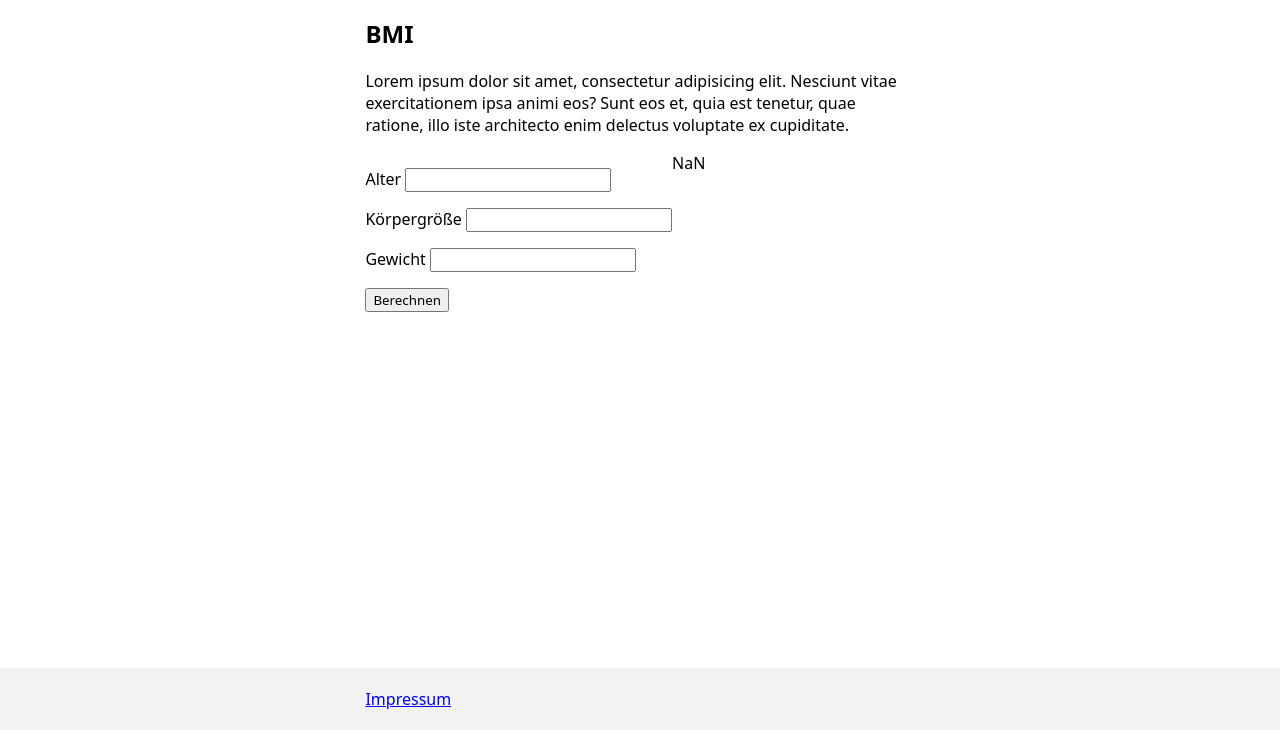
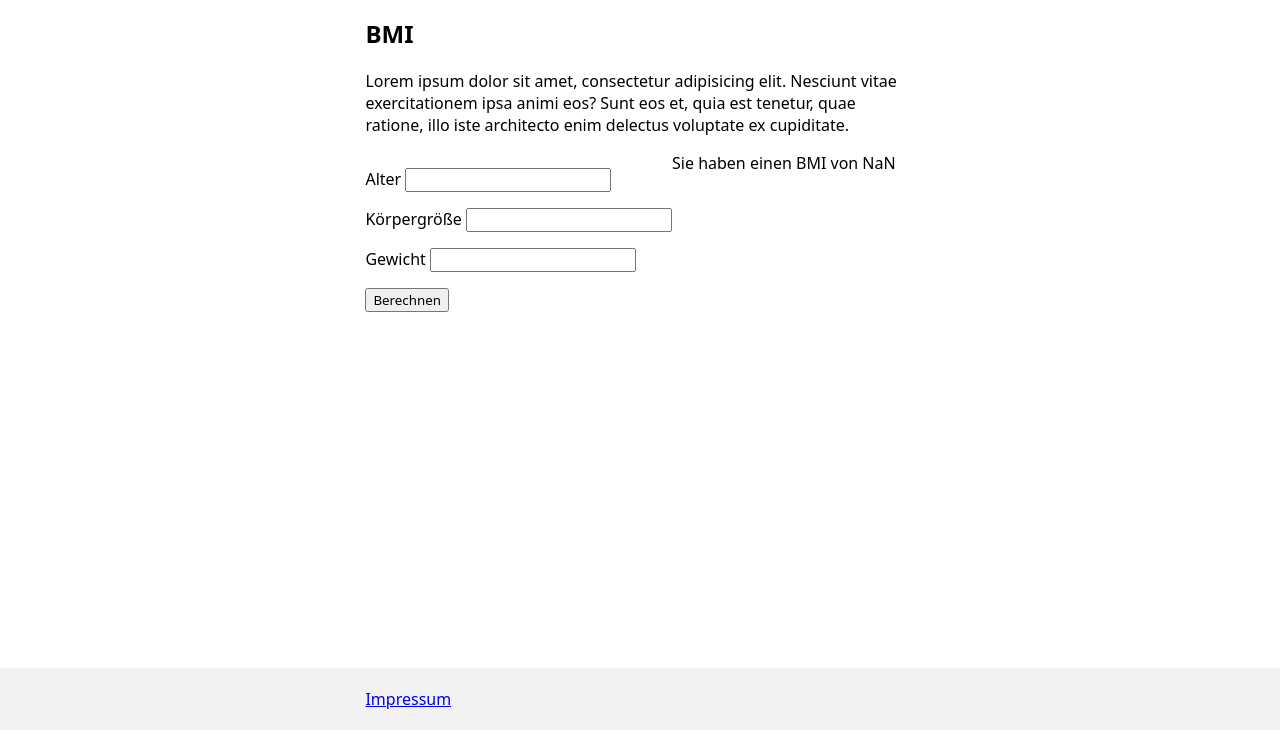
Before and after one commit to kishtner/dmf-uebung-01, a plain HTML site: page article-bmi.html in a window 1280 px wide. Both pictures are taken after a click on the button "Berechnen". Shown: the part 70-800 px from the top of the page. Drawn offline with Linux system fonts and the light colour scheme.

Commit message:
Add comments for explanation of code.

```diff
--- a/article-bmi.html
+++ b/article-bmi.html
@@ -63,24 +63,31 @@
 
     <script>
 
+        // nimmt Größe und Gewicht entgegen und gibt den BMI zurück
         function calculateBMI(height, weight) {
             const result = weight / (height * height);
             return result;
         }
 
+        // holt sich Bezug zu Element in HTML
         const button = document.querySelector("#calculate-button");
+        // Wenn ein Click auf den Button ausgeführt wird, soll folgende Funktion ausgeführt werden
         button.addEventListener("click", function () {
 
+            // holt sich Bezug zu Elementen in HTML
             const input_height = document.querySelector("#input-height");
             const input_weight = document.querySelector("#input-weight");
             const result_container = document.querySelector("#result");
 
+            // holt sich die Werte in den Eingabefeldern
             const height = input_height.value;
             const weight = input_weight.value;
 
+            // Gibt Werte aus den Eingabefeldern an die BMI-Funktion und schreibt Ergebnis in Variable
             const result = calculateBMI(height, weight);
 
-            result_container.innerHTML = result;
+            // Gibt das Ergebnis der Berechnung auf der Seite aus.
+            result_container.innerHTML = "Sie haben einen BMI von " + result;
         })
 
     </script>
```
